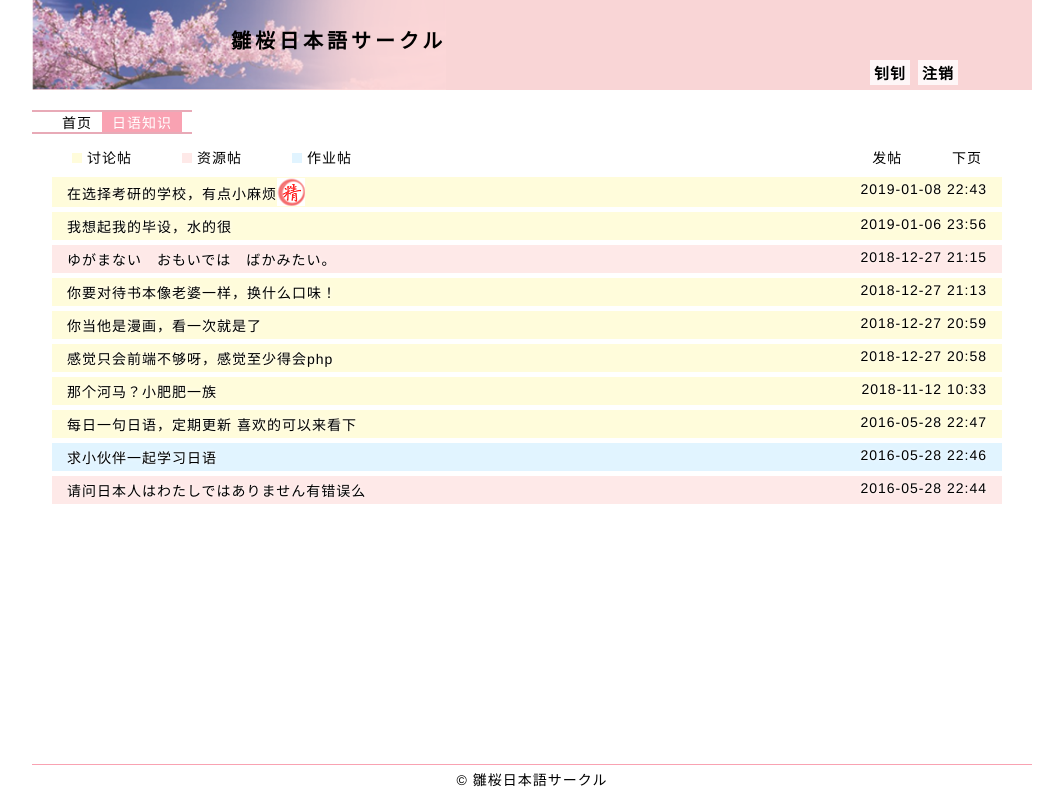
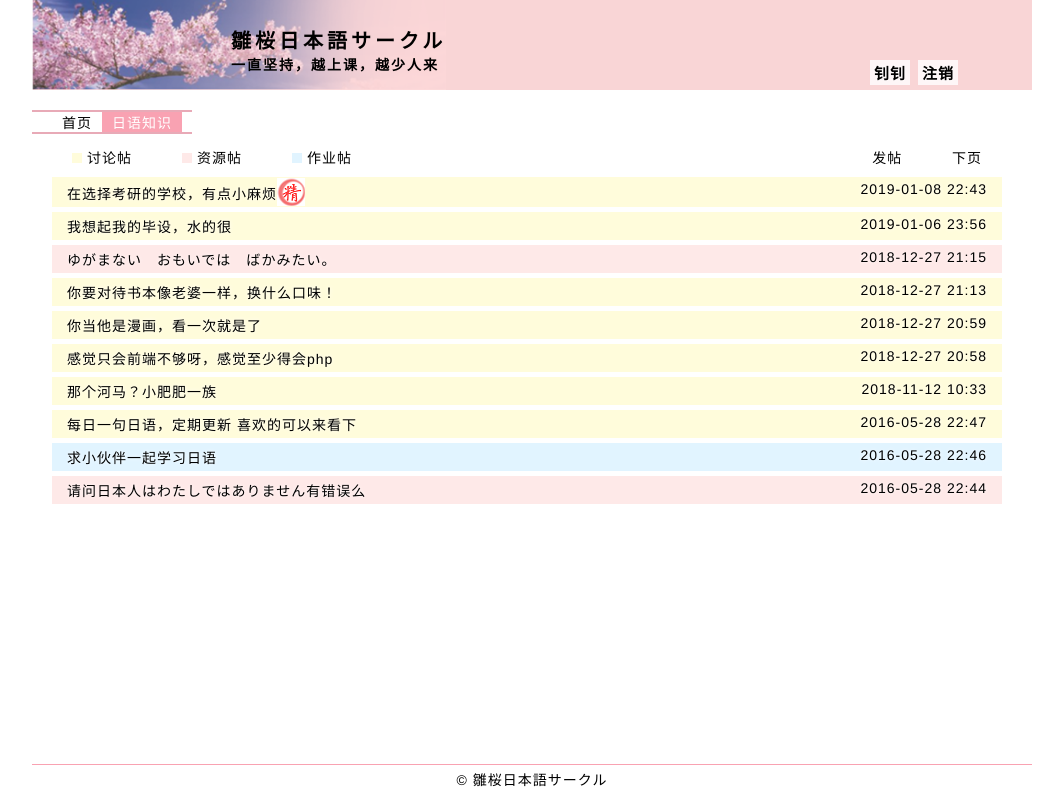
Before and after one commit to okimai/okimai.github.io, a plain HTML site: page index.html in a window 1280 px wide. Shown: the whole page, without its empty margins (108-1171 px from the left). Drawn offline with Linux system fonts and the light colour scheme.

Commit message:
Add files via upload

```diff
--- a/css/common.css
+++ b/css/common.css
@@ -92,8 +92,18 @@ header .logo a {
 	position: absolute;
 	right: 0px;
 	top: 28%;
-	letter-spacing: 4px;
+}
+
+.main-title {
+   	letter-spacing: 4px;
     font-size: 20px;
+    font-family: Helvetica, Arial, sans-serif;
+    font-weight: bold;
+}
+
+.sub-title {
+   	letter-spacing: 2px;
+    font-size: 14px;
     font-family: Helvetica, Arial, sans-serif;
     font-weight: bold;
 }
--- a/index.html
+++ b/index.html
@@ -83,7 +83,10 @@
     	<div class="container">
 	   	 	<div class="logo">
     			<img src="icon/雏樱日语社-页头.png" alt="雏樱日语社logo"/>
-    			<a href="index.html">雛桜日本語サークル</a>
+    			<a href="index.html"><div>
+    			    <div class="main-title">雛桜日本語サークル</div>
+    			    <div class="sub-title">一直坚持，越上课，越少人来</div>
+    			</div></a>
 			</div>
 			<div class="user">
 				<a href="/login.html">
```
